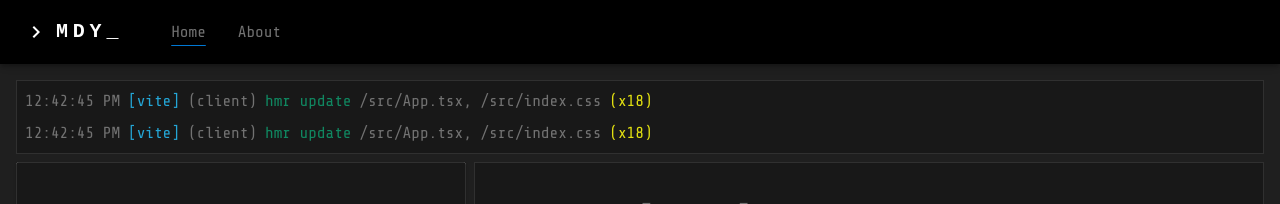
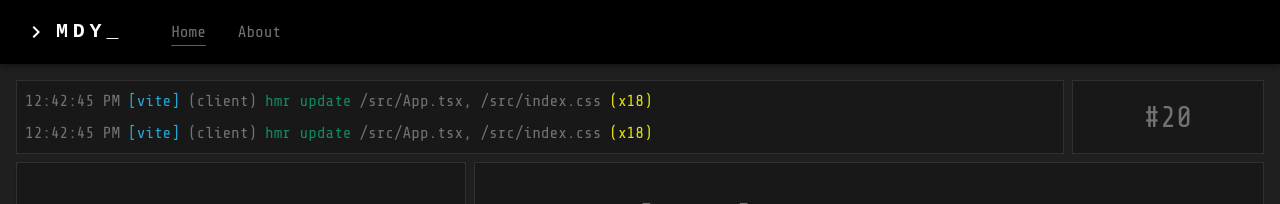
Before and after one commit to dgndds/portfolio, a React (Vite) app: page /about in a window 1280 px wide. Shown: the top 204 px of the page. Built offline with nearby package versions, Linux system fonts and the light colour scheme.

Commit message:
implement iteration counter

```diff
--- a/src/components/Fragments/console/ConsoleDemo.tsx
+++ b/src/components/Fragments/console/ConsoleDemo.tsx
@@ -1,6 +1,6 @@
 const ConsoleDemo = () => {
   return (
-    <div className="bg-background-dark p-2 flex flex-col gap-2 font-tech-mono border-primary-border-dark border">
+    <div className="bg-background-dark p-2 flex flex-col gap-2 font-tech-mono border-primary-border-dark border flex-1">
       <div className="flex gap-2">
         <span className="text-primary font-thin">12:42:45 PM</span>
         <span className="text-property">{"[vite]"}</span>
--- a/src/pages/Main.tsx
+++ b/src/pages/Main.tsx
@@ -5,7 +5,13 @@ import Clock from "../components/Fragments/cards/Clock";
 const Main = () => {
   return (
     <div className="flex flex-col gap-2 mt-16 h-full p-4 overflow-hidden">
-      <ConsoleDemo />
+      <div className="flex gap-2">
+        <ConsoleDemo />
+
+        <div className="w-48 flex items-center justify-center bg-background-dark border border-primary-border-dark text-primary font-tech-mono text-3xl">
+          #20
+        </div>
+      </div>
 
       <div className="flex gap-2">
         <ComingSoon />
```
